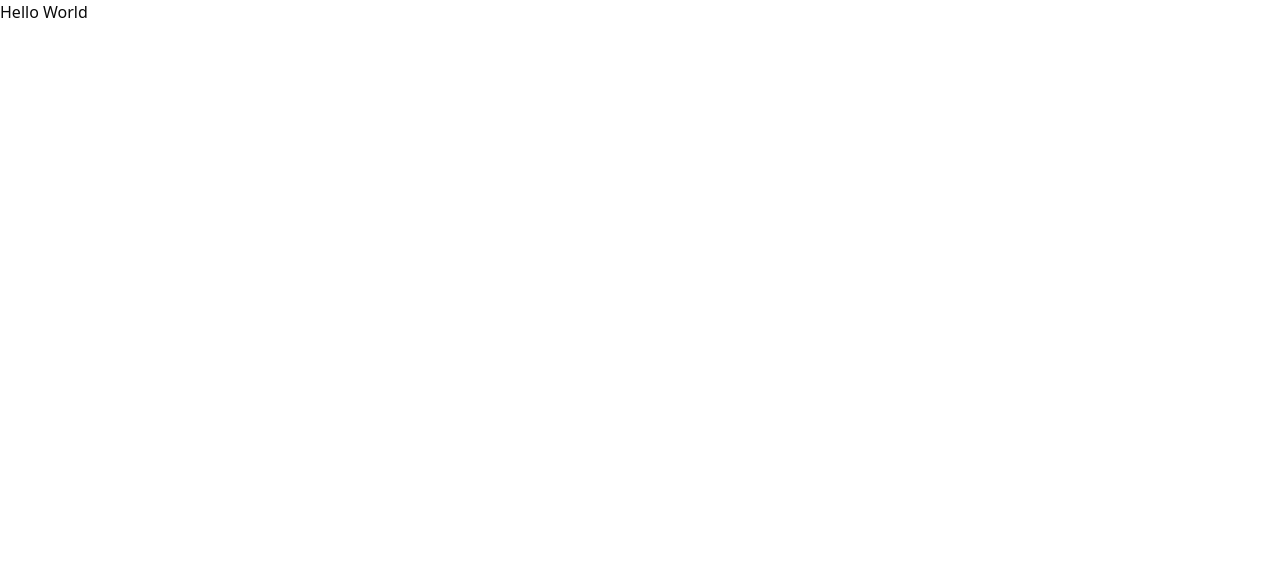
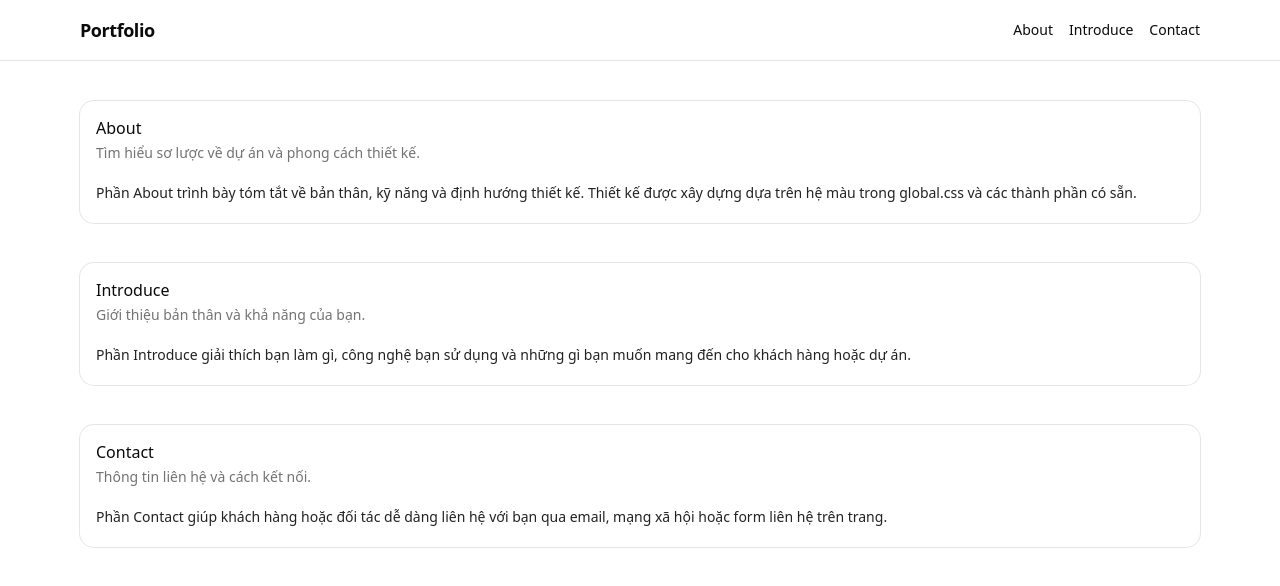
Before and after one commit to Nhat-Huy-05/portfolio-landing, a Next.js app: page / in a window 1280 px wide. Shown: the top 586 px of the page. Built offline with nearby package versions, Linux system fonts and the light colour scheme.

Commit message:
add navbar landing page

```diff
--- a/app/layout.tsx
+++ b/app/layout.tsx
@@ -1,6 +1,7 @@
 import type { Metadata } from "next";
 import { Geist, Geist_Mono } from "next/font/google";
 import "./globals.css";
+import Navbar from "@/components/navbar";
 
 const geistSans = Geist({
   variable: "--font-geist-sans",
@@ -27,7 +28,10 @@ export default function RootLayout({
       lang="en"
       className={`${geistSans.variable} ${geistMono.variable} h-full antialiased`}
     >
-      <body className="min-h-full flex flex-col">{children}</body>
+      <body className="min-h-full flex flex-col">
+        <Navbar />
+        {children}
+      </body>
     </html>
   );
 }
--- a/app/page.tsx
+++ b/app/page.tsx
@@ -1,7 +1,5 @@
+import HomeSections from "@/components/home-sections";
+
 export default function Home() {
-  return (
-    <div>
-      <h1>Hello World</h1>
-    </div>
-  );
+  return <HomeSections />;
 }
--- /dev/null
+++ b/components/home-sections.tsx
@@ -0,0 +1,53 @@
+import {
+  Card,
+  CardContent,
+  CardDescription,
+  CardHeader,
+  CardTitle,
+} from "@/components/ui/card";
+
+const sections = [
+  {
+    id: "about",
+    title: "About",
+    description: "Tìm hiểu sơ lược về dự án và phong cách thiết kế.",
+    content:
+      "Phần About trình bày tóm tắt về bản thân, kỹ năng và định hướng thiết kế. Thiết kế được xây dựng dựa trên hệ màu trong global.css và các thành phần có sẵn.",
+  },
+  {
+    id: "introduce",
+    title: "Introduce",
+    description: "Giới thiệu bản thân và khả năng của bạn.",
+    content:
+      "Phần Introduce giải thích bạn làm gì, công nghệ bạn sử dụng và những gì bạn muốn mang đến cho khách hàng hoặc dự án.",
+  },
+  {
+    id: "contact",
+    title: "Contact",
+    description: "Thông tin liên hệ và cách kết nối.",
+    content:
+      "Phần Contact giúp khách hàng hoặc đối tác dễ dàng liên hệ với bạn qua email, mạng xã hội hoặc form liên hệ trên trang.",
+  },
+];
+
+export default function HomeSections() {
+  return (
+    <main className="mx-auto flex w-full max-w-6xl flex-col gap-10 px-4 py-10">
+      {sections.map((section) => (
+        <section key={section.id} id={section.id} className="scroll-mt-28">
+          <Card>
+            <CardHeader>
+              <CardTitle>{section.title}</CardTitle>
+              <CardDescription>{section.description}</CardDescription>
+            </CardHeader>
+            <CardContent>
+              <p className="text-sm leading-7 text-foreground/90">
+                {section.content}
+              </p>
+            </CardContent>
+          </Card>
+        </section>
+      ))}
+    </main>
+  );
+}
--- /dev/null
+++ b/components/navbar.tsx
@@ -0,0 +1,32 @@
+const navItems = [
+  { href: "#about", label: "About" },
+  { href: "#introduce", label: "Introduce" },
+  { href: "#contact", label: "Contact" },
+];
+
+export default function Navbar() {
+  return (
+    <header className="sticky top-0 z-30 border-b border-border bg-background/95 backdrop-blur-xl">
+      <div className="mx-auto flex w-full max-w-6xl items-center justify-between gap-6 px-4 py-4">
+        <div className="text-lg font-semibold tracking-tight text-foreground">
+          Portfolio
+        </div>
+
+        <nav
+          aria-label="Primary navigation"
+          className="flex items-center gap-4"
+        >
+          {navItems.map((item) => (
+            <a
+              key={item.href}
+              href={item.href}
+              className="text-sm font-medium text-foreground transition-colors hover:text-primary"
+            >
+              {item.label}
+            </a>
+          ))}
+        </nav>
+      </div>
+    </header>
+  );
+}
```
